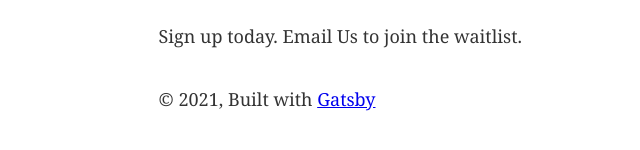
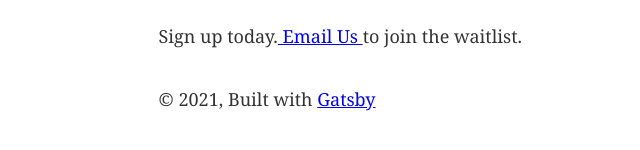
Before and after one commit to 1tjcaron/gatsby-starter-default, a Gatsby site: page / in a window 1280 px wide. Shown: the part 170-320 px from the top of the page, 21-661 px from the left. Built offline with nearby package versions, Linux system fonts and the light colour scheme; Gatsby itself is replaced by a stand-in of ours.

Commit message:
Update index.js
change link

```diff
--- a/src/pages/index.js
+++ b/src/pages/index.js
@@ -9,7 +9,7 @@ const IndexPage = () => (
     <Seo title="Home" />
     <h1>Sign up here</h1>
     <p>Sign up today.
-  <a to="mailto:noolhealth@gmail.com?subject=Join%20Waitlist"> Email Us </a>
+  <a href="mailto:noolhealth@gmail.com?subject=Join%20Waitlist"> Email Us </a>
   to join the waitlist.</p>
   </Layout>
 )
```
